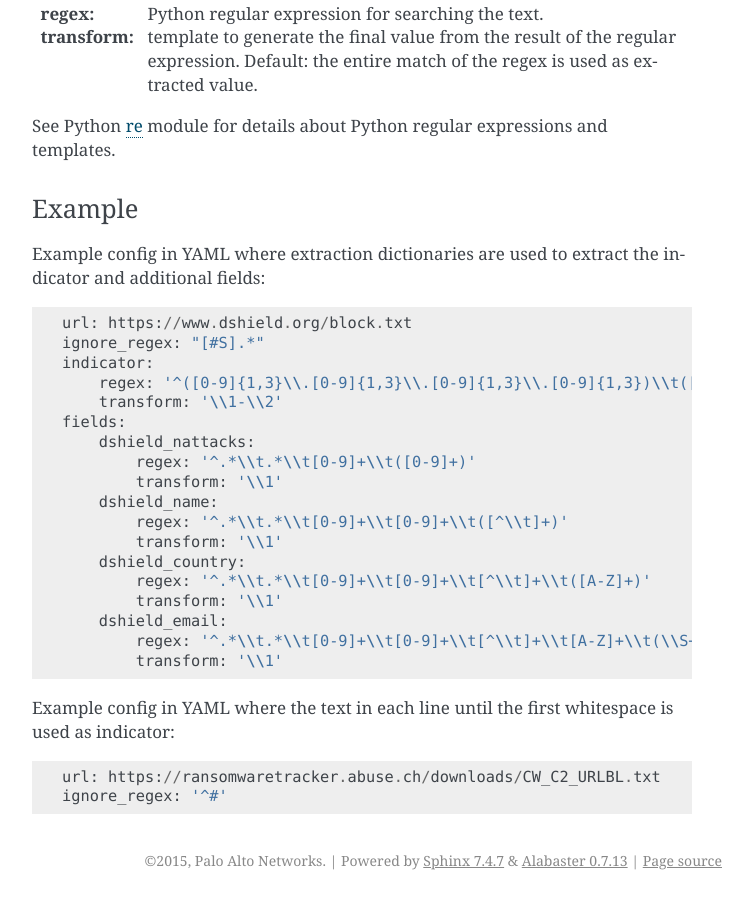
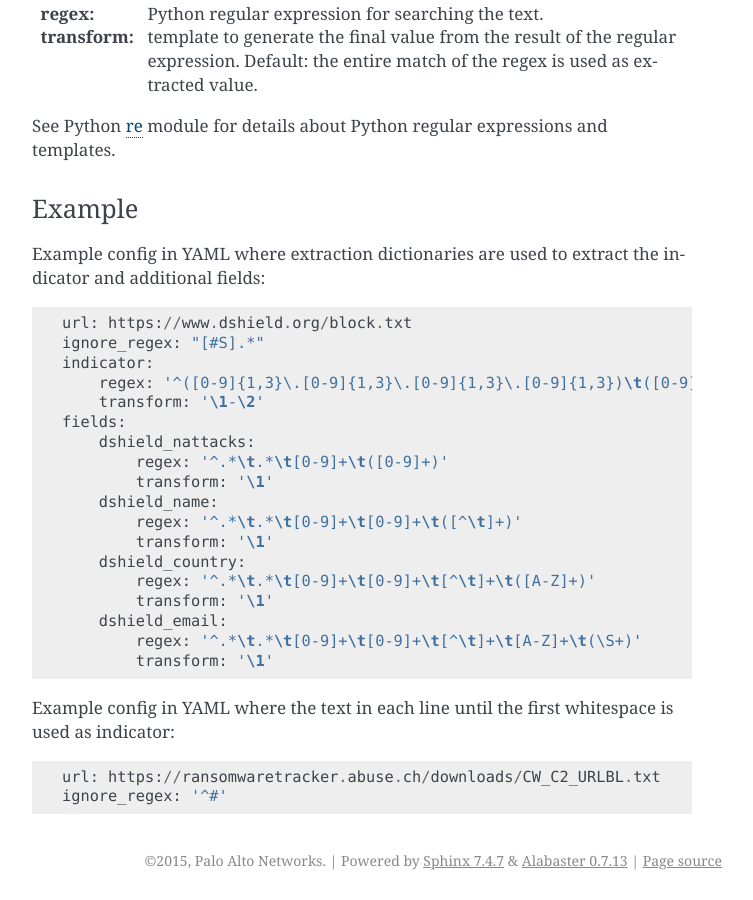
Before and after one commit to PaloAltoNetworks/minemeld-core, a Sphinx documentation site: the page built from docs/nodeconfig.rst, in a window 1280 px wide and 900 px high, scrolled down 4187 px. Shown: the whole window, without its empty margins (388-1141 px from the left). Built offline with Sphinx 7.4.7, drawn with Linux system fonts in a browser that asks for light colours.

Commit message:
double backslash needed for Sphinx but not for git

```diff
--- a/docs/nodeconfig.rst
+++ b/docs/nodeconfig.rst
@@ -212,21 +212,21 @@ extract the indicator and additional fields::
     url: https://www.dshield.org/block.txt
     ignore_regex: "[#S].*"
     indicator:
-        regex: '^([0-9]{1,3}\\.[0-9]{1,3}\\.[0-9]{1,3}\\.[0-9]{1,3})\\t([0-9]{1,3}\\.[0-9]{1,3}\\.[0-9]{1,3}\\.[0-9]{1,3})'
-        transform: '\\1-\\2'
+        regex: '^([0-9]{1,3}\.[0-9]{1,3}\.[0-9]{1,3}\.[0-9]{1,3})\t([0-9]{1,3}\.[0-9]{1,3}\.[0-9]{1,3}\.[0-9]{1,3})'
+        transform: '\1-\2'
     fields:
         dshield_nattacks:
-            regex: '^.*\\t.*\\t[0-9]+\\t([0-9]+)'
-            transform: '\\1'
+            regex: '^.*\t.*\t[0-9]+\t([0-9]+)'
+            transform: '\1'
         dshield_name:
-            regex: '^.*\\t.*\\t[0-9]+\\t[0-9]+\\t([^\\t]+)'
-            transform: '\\1'
+            regex: '^.*\t.*\t[0-9]+\t[0-9]+\t([^\t]+)'
+            transform: '\1'
         dshield_country:
-            regex: '^.*\\t.*\\t[0-9]+\\t[0-9]+\\t[^\\t]+\\t([A-Z]+)'
-            transform: '\\1'
+            regex: '^.*\t.*\t[0-9]+\t[0-9]+\t[^\t]+\t([A-Z]+)'
+            transform: '\1'
         dshield_email:
-            regex: '^.*\\t.*\\t[0-9]+\\t[0-9]+\\t[^\\t]+\\t[A-Z]+\\t(\\S+)'
-            transform: '\\1'
+            regex: '^.*\t.*\t[0-9]+\t[0-9]+\t[^\t]+\t[A-Z]+\t(\S+)'
+            transform: '\1'
 
 Example config in YAML where the text in each line until the first
 whitespace is used as indicator::
```
